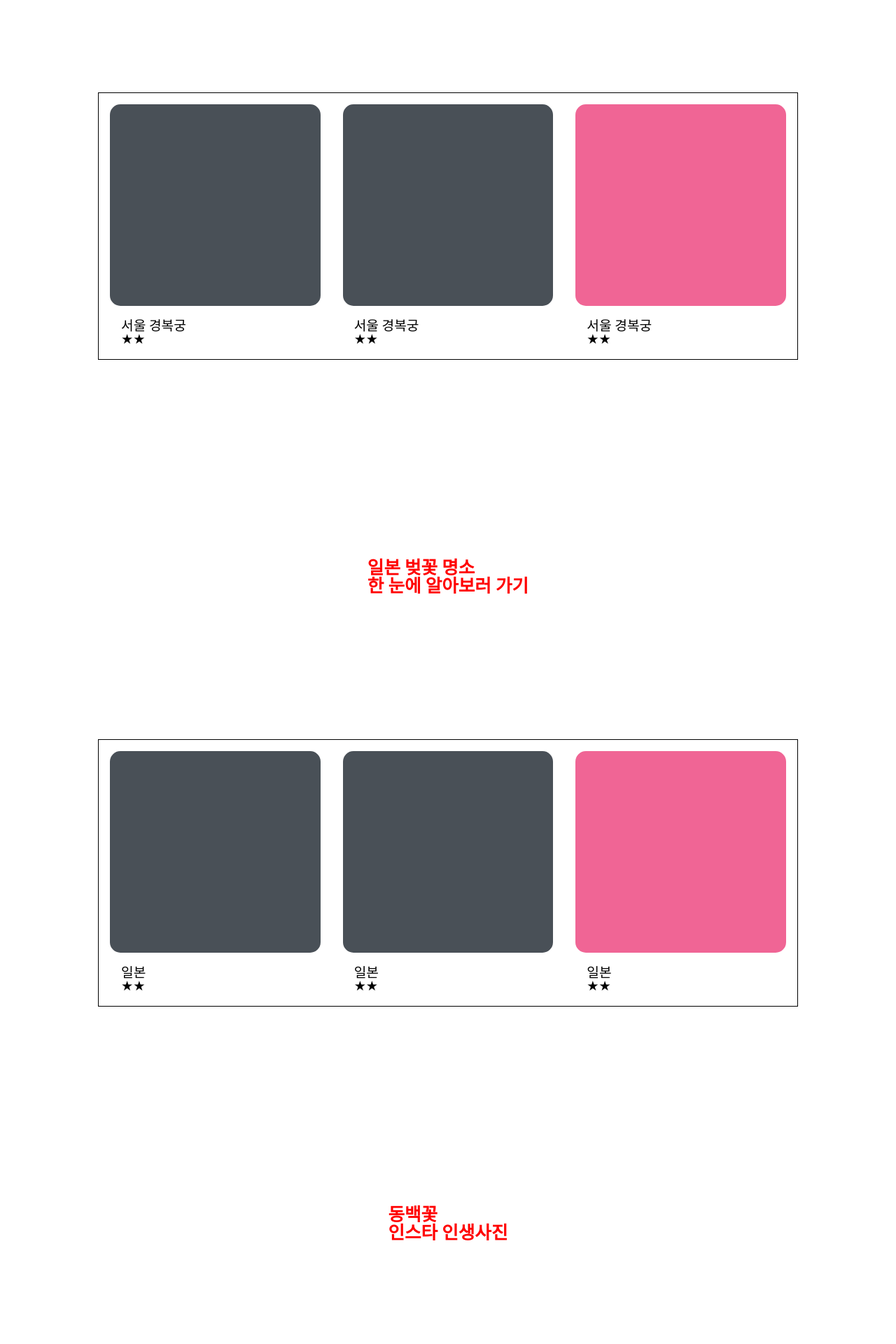
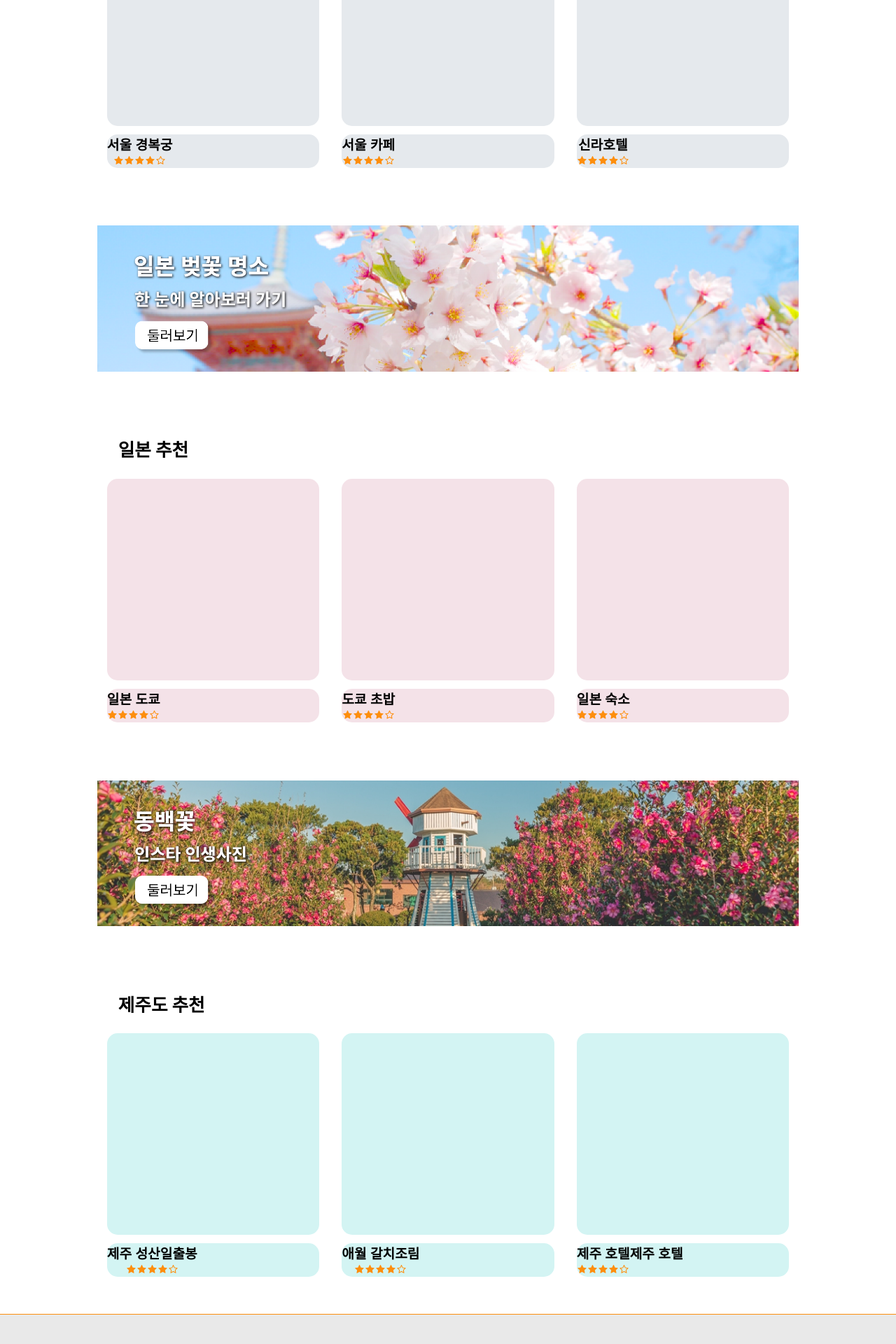
Before and after one commit to codestates-seb/seb42_main_028, a React (Create React App) app in the folder client/: page /main in a window 1280 px wide. Shown: the part 540-2460 px from the top of the page at 70% size. Built offline with nearby package versions, Linux system fonts and the light colour scheme.

Commit message:
design:mainpage

```diff
--- a/client/src/pages/Main/Mainpage.jsx
+++ b/client/src/pages/Main/Mainpage.jsx
@@ -1,58 +1,66 @@
 import React from 'react';
+import { useNavigate } from 'react-router';
 import ad from '../../assets/ad.png';
-import { useNavigate } from 'react-router';
+import ad2 from '../../assets/ad2.png';
+import ad3 from '../../assets/ad3.png';
 import styled, { ThemeProvider } from 'styled-components';
 import Button from '../../components/Button';
-
-//✭
-const ContainerButton = styled.div`
-	/* box-shadow: 0 1px 1px 0; */
-	padding: 0.2rem 1rem;
-	grid-template-columns: repeat(3, 1fr);
-`;
+import Star from '../../components/Star';
 
 //배너
 const GroupButtonImg = styled.img`
 	width: 125%;
+	object-fit: cover;
+	margin: -4px 20px 20px 20px;
 
 	/* height: 1200%; */
 `;
 const GroupButton = styled.div`
-
+/* 	배너 반은형 완성 */
     justify-content: center;
     align-items: center;
     display: flex;
     width: 1000px;
     width:100%
     width: max-content;
-	padding: 6rem;
-	margin: 160px auto 80px auto;
-	border: 1px solid white;
-
-	color:red;
+    padding: 4rem 6.2rem 4rem 6.2rem;
+	margin: 10px  auto 0  auto;
+    /* border: 1px solid red; */
+    /* color:red;
    font-size: 1.6rem;
-   font-weight: 700;
+   font-weight: 700; */
    /* font-shadow:4px; */
    /* font-shadow: 0 4px 4px 0; */
 
+`;
 
-   /* border-radius: 0.5rem; */
-	/* max-width:1000px; */
-	/* margin-left: 450px; */
-	/* margin-right: 450px; */
+const Title = styled.div`
+
+/* justify-content: center;
+    align-items: center; */
+    display: flex;
+    width: 1000px;
+    width:100%
+    width: max-content;
+	padding: 0.4rem 0.4rem 0.4rem 1.8rem;
+	margin: 10px  auto 0  auto;
+	/* border: 1px solid red; */
+	color: black;
+	font-size: 1.6rem;
+	font-weight: 900;
 `;
 
 //3버튼
 const AppBlock = styled.div`
 	display: grid;
 	width: 1000px;
-	margin: 28px auto;
-	margin-top: 28px;
-	border: 1px solid black;
-	padding: 1rem;
+	margin: 8px auto 0 auto;
+	padding: 0.8rem;
 	grid-template-columns: repeat(3, 1fr);
-	gap: 16px 32px;
+	gap: 12px 32px;
 	font-size: 1.2rem;
+	/* border: 1px solid red; */
+
 	/* box-shadow: 0 4px 4px 0; */
 	/* border-left: 1px solid #000; 배너박스*/
 	/* grid-template-rows: repeat(3, 1fr); */
@@ -60,171 +68,141 @@ const AppBlock = styled.div`
 	/* align-content: stretch; */
 `;
 
+//✭
+// const ContainerButton = styled.div`
+// 	padding: 0.8rem 1rem;
+// 	grid-template-columns: repeat(3, 1fr);
+// `;
 function Mainpage() {
 	const navigate = useNavigate();
 	return (
 		<ThemeProvider
 			theme={{
 				palette: {
-					blue: '#228be6',
-					gray: '#495057',
-					pink: '#f06595',
+					blue: '#d3f4f3',
+					gray: '#e5e9ed',
+					pink: '#f4e2e8',
 				},
 			}}
 		>
 			<>
 				<GroupButton name='sss' event>
 					<GroupButtonImg onClick={() => navigate('/review')} src={ad} />
-
-					{/* 사람들이 좋아하는 <br />
-				놀이동산 리뷰 알아보러 가기 */}
 				</GroupButton>
 			</>
+			<Title>서울 추천</Title>
 			<AppBlock>
 				<Button></Button>
-				<Button color='gray'></Button>
-				<Button color='pink'></Button>
-				<ContainerButton>
+				<Button></Button>
+				<Button></Button>
+				<Button size='small'>
+					<span>
 						서울 경복궁
 						<br />
-					<span>★★</span>
-				</ContainerButton>
-				<ContainerButton>
-					서울 경복궁
+						<div>
+							<Star />
+						</div>
+					</span>
+				</Button>
+				<Button size='small'>
+					<span>
+						서울 카페
 						<br />
-					<span>★★</span>
-				</ContainerButton>
-				<ContainerButton>
-					서울 경복궁
+						<div>
+							<Star />
+						</div>
+					</span>
+				</Button>
+
+				<Button size='small'>
+					<span>
+						신라호텔
 						<br />
-					<span>★★</span>
-				</ContainerButton>
+						<div>
+							<Star />
+						</div>
+					</span>
+				</Button>
 			</AppBlock>
+
 			<GroupButton name='sss' event>
-				일본 벚꽃 명소
-				<br />한 눈에 알아보러 가기
+				<GroupButtonImg onClick={() => navigate('/review')} src={ad2} />
 			</GroupButton>
+			<Title>일본 추천</Title>
 			<AppBlock>
-				<Button></Button>
-				<Button color='gray'></Button>
 				<Button color='pink'></Button>
-				<ContainerButton>
-					일본
+				<Button color='pink'></Button>
+				<Button color='pink'></Button>
+
+				<Button color='pink' size='small'>
+					<span>
+						일본 도쿄
 						<br />
-					<span>★★</span>
-				</ContainerButton>
-				<ContainerButton>
-					일본
+						<div>
+							<Star />
+						</div>
+					</span>
+				</Button>
+				<Button color='pink' size='small'>
+					<span>
+						도쿄 초밥
 						<br />
-					<span>★★</span>
-				</ContainerButton>
-				<ContainerButton>
-					일본
+						<div>
+							<Star />
+						</div>
+					</span>
+				</Button>
+				<Button color='pink' size='small'>
+					<span>
+						일본 숙소
 						<br />
-					<span>★★</span>
-				</ContainerButton>
+						<div>
+							<Star />
+						</div>
+					</span>
+				</Button>
 			</AppBlock>
-			<GroupButton name='sss' event>
-				동백꽃
+
+			<GroupButton color='pink' name='sss' event>
+				<GroupButtonImg onClick={() => navigate('/review')} src={ad3} />
+			</GroupButton>
+			<Title>제주도 추천</Title>
+			<AppBlock>
+				<Button color='blue'></Button>
+				<Button color='blue'></Button>
+				<Button color='blue'></Button>
+
+				<Button color='blue' size='small'>
+					<span>
+						제주 성산일출봉
 						<br />
-				인스타 인생사진
-			</GroupButton>
-			<AppBlock>
-				<Button></Button>
-				<Button color='gray'></Button>
-				<Button color='pink'></Button>
-				<ContainerButton>
-					제주도
+						<div>
+							<Star />
+						</div>
+					</span>
+				</Button>
+				<Button color='blue' size='small'>
+					<span>
+						애월 갈치조림
 						<br />
-					<span>★★</span>
-				</ContainerButton>
-				<ContainerButton>
-					제주도
+						<div>
+							<Star />
+						</div>
+					</span>
+				</Button>
+				<Button color='blue' size='small'>
+					<span>
+						제주 호텔
 						<br />
-					<span>★★</span>
-				</ContainerButton>
-				<ContainerButton>
-					제주도
-					<br />
-					<span>★★</span>
-				</ContainerButton>
+						<div>
+							<Star />
+						</div>
+					</span>
+					제주 호텔
+				</Button>
 			</AppBlock>
 		</ThemeProvider>
 	);
 }
 
 export default Mainpage;
-
-// import React from 'react';
-// import styled from 'styled-components';
-// import Button from '../../components/Button';
-
-//  const page = styled.div`
-
-// const AppBlock = styled.div`
-//   display: grid;
-//   grid-template-columns: 1fr 1fr 1fr;
-//   height: 160px;
-//   width: 100%;
-//   gap: 32px;
-//   margin: 4px;
-//   row-gap: 0.1rem;
-// `;
-// /* min-width: 30rem;
-//   max-width: 30rem;
-//   margin: 4rem auto;
-//   gap: 100px 32px; */
-
-// /* column-gap: 1.4rem; */
-
-// /* display: grid;
-//   grid-template-rows: repeat(3, 1fr);
-//   grid-template-columns: repeat(3, 1fr);
-//   width: 1000px;
-//   width: 100%;
-//   justify-content: space-between;
-//   align-content: stretch;
-//   gap: 20px 10px;
-// `; */
-
-// function Mainpage() {
-//   return (
-//     <AppBlock>
-//       <Button name="sss" event>
-//         사람들이 좋아하는
-//         <br />
-//         <span>놀이동산 리뷰 알아보러 가기</span>
-//         <span>둘러보기</span>
-//       </Button>
-
-//       <>
-//         <Button name="s">서울관광지</Button>
-//         <Button name="ss">서울맛집</Button>
-//       </>
-//       <Button name="sss" disabled>
-//         서울숙소
-//       </Button>
-//       <Button name="sss" event>
-//         사람들이 좋아하는
-//         <br />
-//         <span>놀이동산 리뷰 알아보러 가기</span>
-//         <span>둘러보기</span>
-//       </Button>
-//       <Button name="s">서울관광지</Button>
-//       <Button name="ss">서울맛집</Button>
-//       <Button name="sss" disabled>
-//         서울숙소
-//       </Button>
-//       <Button name="sss" event>
-//         사람들이 좋아하는
-//         <br />
-//         <span>놀이동산 리뷰 알아보러 가기</span>
-//         <span>둘러보기</span>
-//       </Button>
-//       <Button name="s">서울관광지</Button>
-//       <Button name="ss">서울맛집</Button>
-//       <Button name="sss" disabled>
-//         서울숙소
-//       </Button>
-
-// export default Mainpage;
```
Lines whose indentation alone changed are shown as unchanged.
